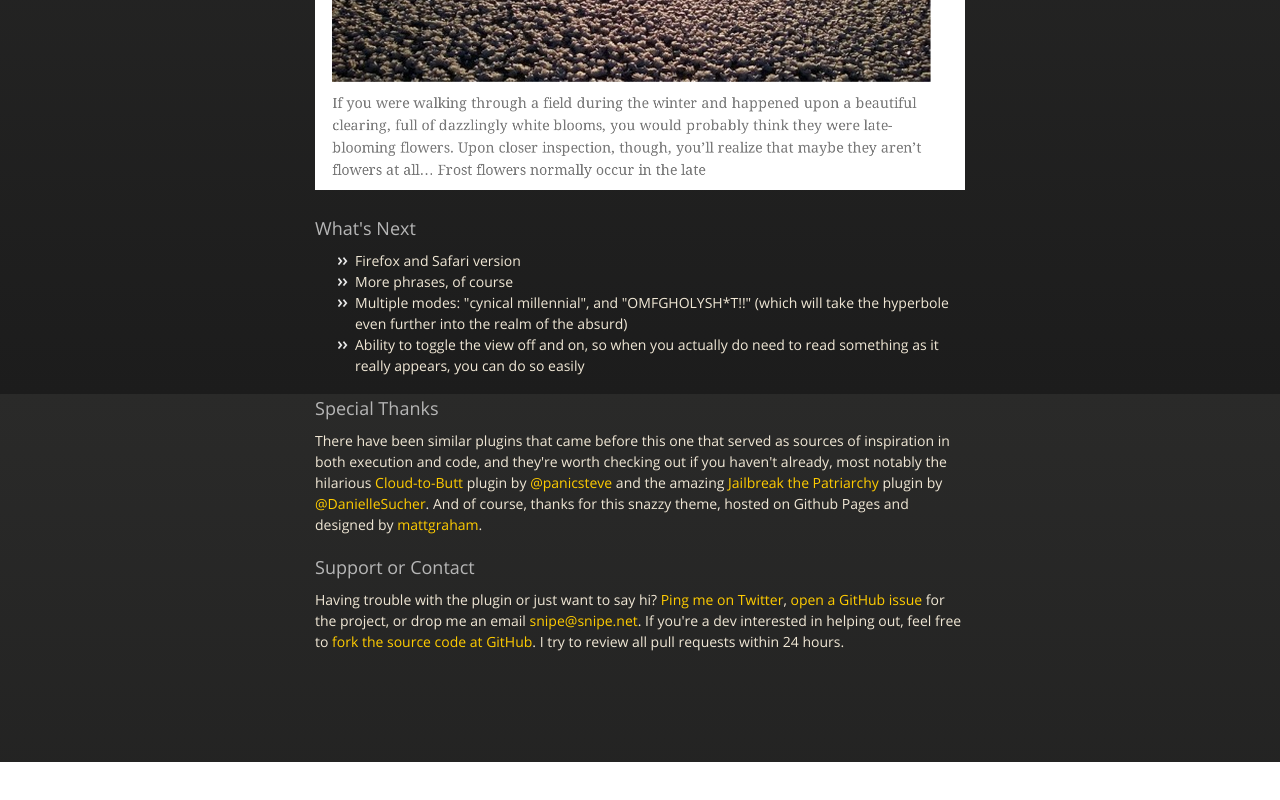
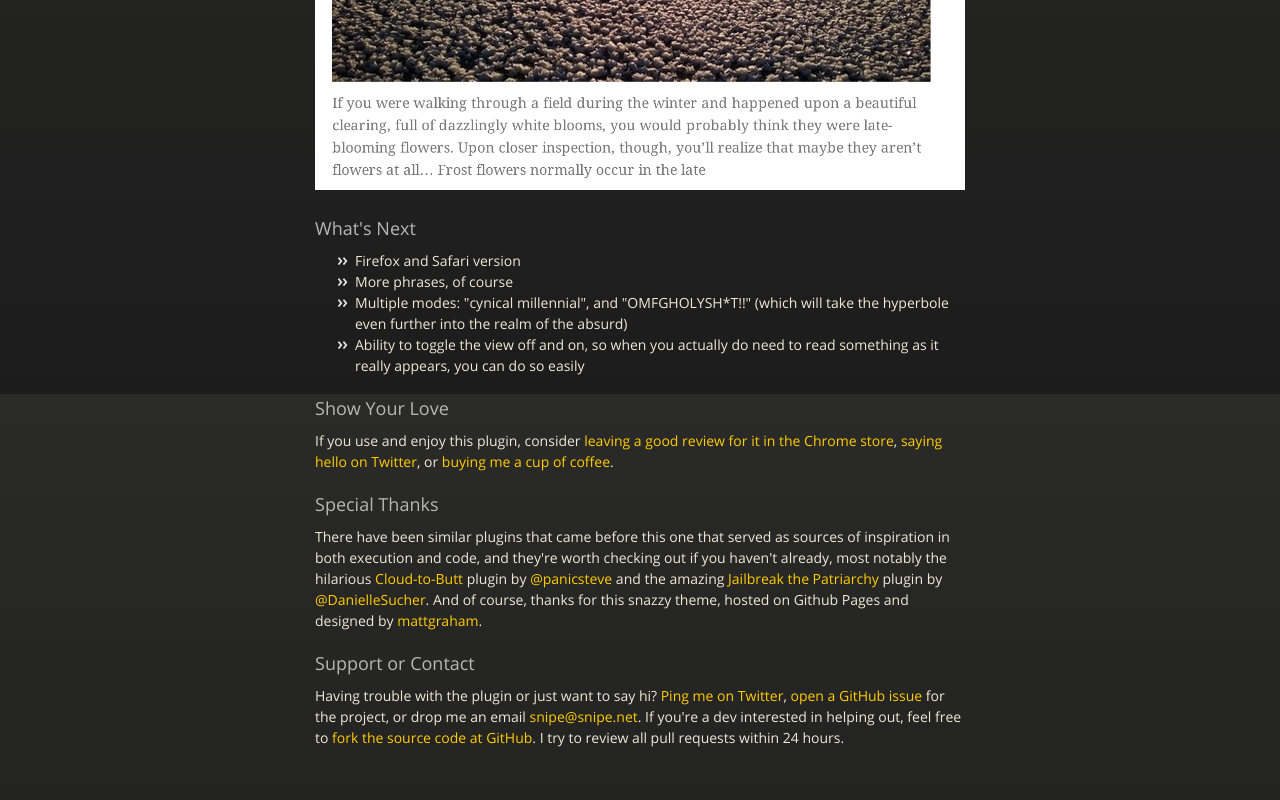
Before and after one commit to snipe/downworthy, a plain HTML site: page index.html in a window 1280 px wide. Shown: the part 2806-3606 px from the top of the page. Before the commit the page ends 3568 px from the top, so only its background shows below. Drawn offline with nearby package versions, Linux system fonts and the light colour scheme.

Commit message:
Added showing your love

```diff
--- a/index.html
+++ b/index.html
@@ -87,6 +87,10 @@
 </ul>
 
 
+
+<h3><a name="love" class="anchor" href="#love"><span class="octicon octicon-link"></span></a>Show Your Love</h3></h3>
+<p>If you use and enjoy this plugin, consider <a href="https://chrome.google.com/webstore/detail/downworthy/pkaoiecplgdldkfihclpndbakokopjde/reviews">leaving a good review for it in the Chrome store</a>, <a href="http://twitter.com/snipeyhead">saying hello on Twitter</a>, or <a hre="https://flattr.com/submit/auto?user_id=snipe&amp;url=http://github.com/snipe/downworthy&amp;title=Downworthy&amp;language=&amp;tags=github&amp;category=software">buying me a cup of coffee</a>.</p>
+
 <h3>
 <a name="thanks" class="anchor" href="#thanks"><span class="octicon octicon-link"></span></a>Special Thanks</h3>
 
```
